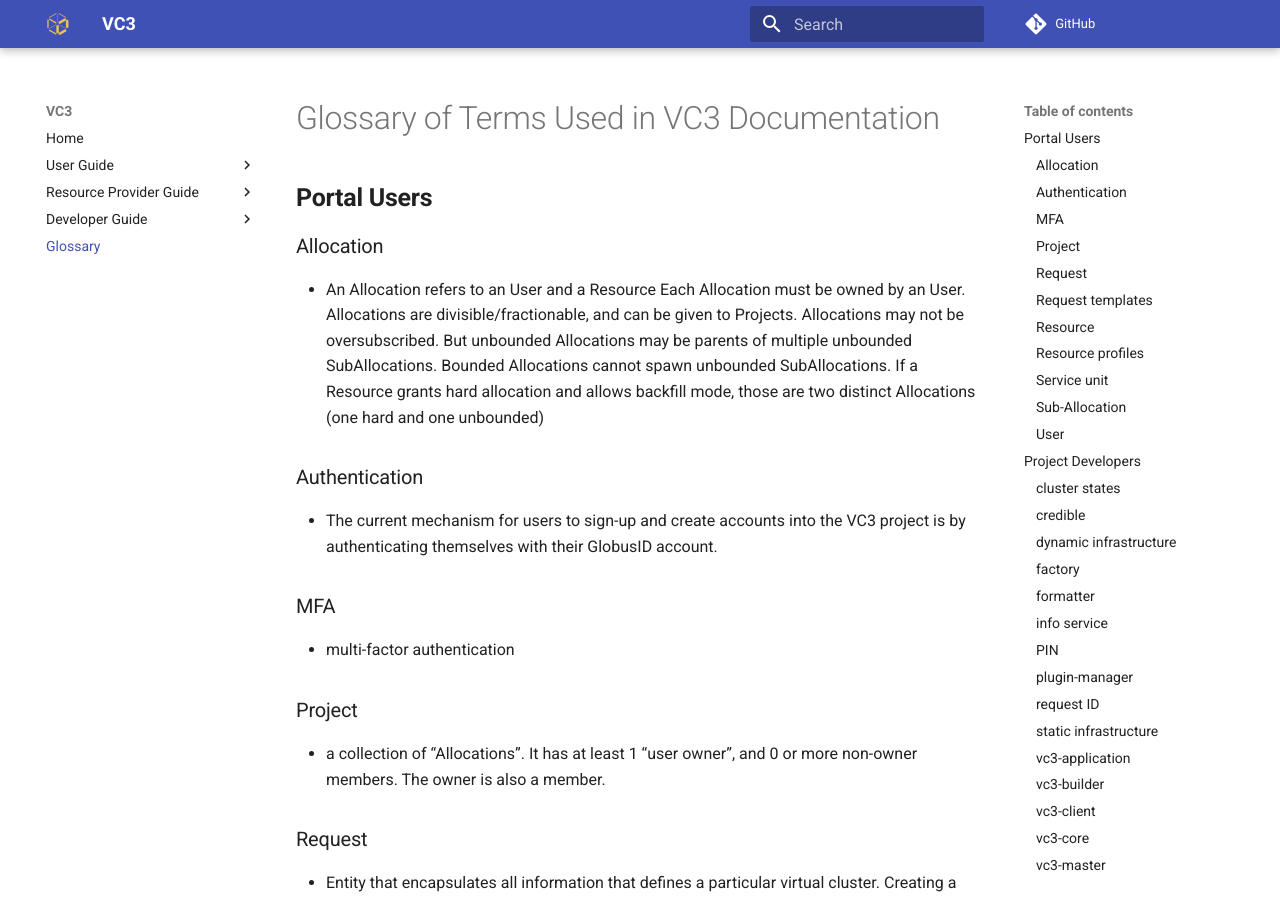
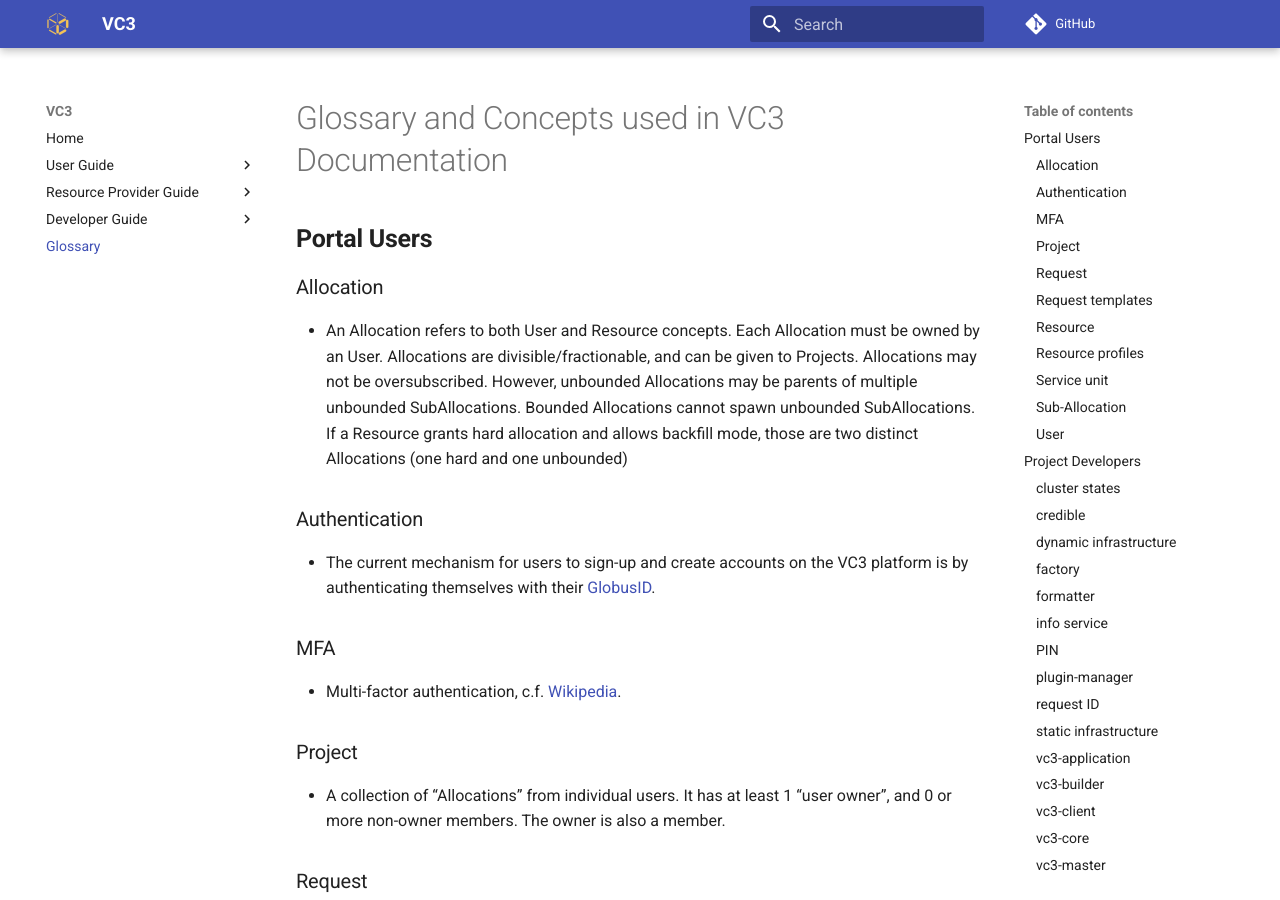
Before and after one commit to vc3-project/vc3-mkdocs, an MkDocs documentation site: the page built from docs/glossary.md, in a window 1280 px wide and 900 px high. Built offline with MkDocs 1.6.1 and Material for MkDocs 9.7.7, drawn with Linux system fonts in a browser that asks for light colours; comment, search, counter and statistics services are not loaded; old or Windows-style settings are respelled for this version of MkDocs.

Commit message:
updating

```diff
--- a/docs/glossary.md
+++ b/docs/glossary.md
@@ -1,19 +1,19 @@
-# Glossary of Terms Used in VC3 Documentation
+# Glossary and Concepts used in VC3 Documentation
 
 
 ## **Portal Users**
 
 ### Allocation
-* An Allocation refers to an User and a Resource Each Allocation must be owned by an User. Allocations are divisible/fractionable, and can be given to Projects. Allocations may not be oversubscribed. But unbounded Allocations may be parents of multiple unbounded SubAllocations. Bounded Allocations cannot spawn unbounded SubAllocations. If a Resource grants hard allocation and allows backfill mode, those are two distinct Allocations (one hard and one unbounded)
+* An Allocation refers to both User and Resource concepts. Each Allocation must be owned by an User. Allocations are divisible/fractionable, and can be given to Projects. Allocations may not be oversubscribed. However, unbounded Allocations may be parents of multiple unbounded SubAllocations. Bounded Allocations cannot spawn unbounded SubAllocations. If a Resource grants hard allocation and allows backfill mode, those are two distinct Allocations (one hard and one unbounded)
 
 ### Authentication
-* The current mechanism for users to sign-up and create accounts into the VC3 project is by authenticating themselves with their GlobusID account.
+* The current mechanism for users to sign-up and create accounts on the VC3 platform is by authenticating themselves with their [GlobusID](https://www.globusid.org/what).
 
 ### MFA
-* multi-factor authentication
+* Multi-factor authentication, c.f. [Wikipedia](https://en.wikipedia.org/wiki/Multi-factor_authentication).
 
 ### Project
-* a collection of “Allocations”. It has at least 1 “user owner”, and 0 or more non-owner members. The owner is also a member.
+* A collection of “Allocations” from individual users. It has at least 1 “user owner”, and 0 or more non-owner members. The owner is also a member.
 
 ### Request
 * Entity that encapsulates all information that defines a particular virtual cluster. Creating a new Request triggers creation of the cluster.
```
